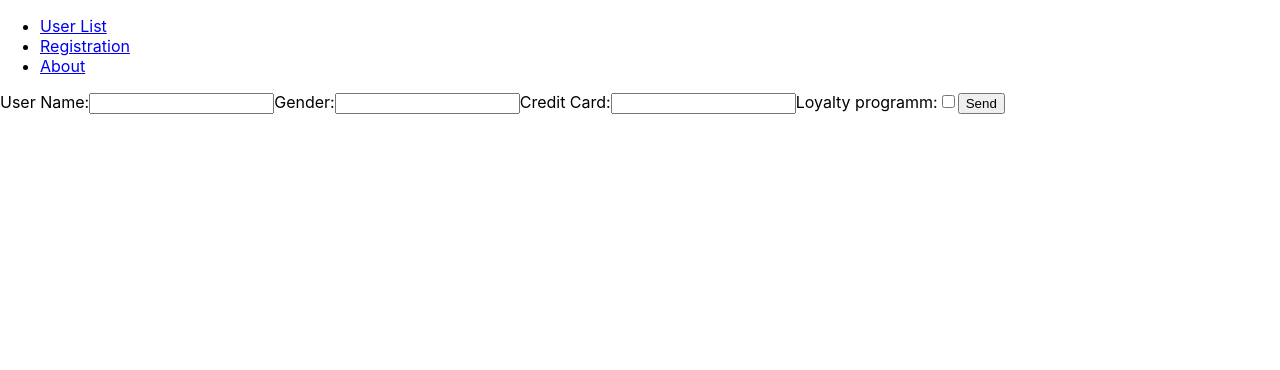
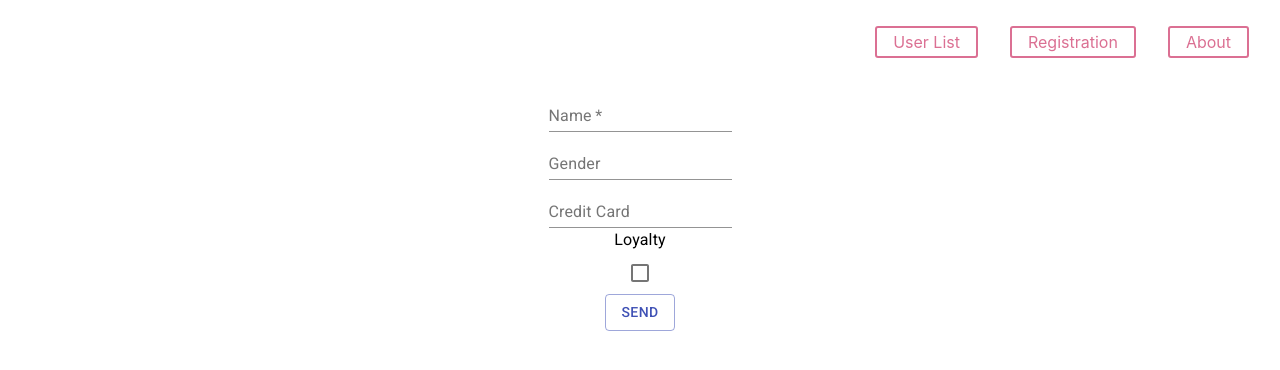
Before and after one commit to whoisbroken/Registration-React-App, a React (Create React App) app: page /registration in a window 1280 px wide. Shown: the top 370 px of the page. Built offline with nearby package versions, Linux system fonts and the light colour scheme.

Commit message:
add styles/material-ui

```diff
--- a/package.json
+++ b/package.json
@@ -7,6 +7,7 @@
     "@testing-library/jest-dom": "^5.11.5",
     "@testing-library/react": "^11.1.1",
     "@testing-library/user-event": "^12.2.0",
+    "node-sass": "^4.14.1",
     "react": "^17.0.1",
     "react-addons-css-transition-group": "^15.6.2",
     "react-dom": "^17.0.1",
--- a/src/components/App/App.jsx
+++ b/src/components/App/App.jsx
@@ -6,7 +6,7 @@ import {
   Route,
   Redirect,
 } from "react-router-dom";
-import "./App.css";
+import "./App.scss";
 
 import Navigation from "../Navigation/Navigation";
 import UserList from "../UserList/UserList";
--- a/src/components/Navigation/Navigation.jsx
+++ b/src/components/Navigation/Navigation.jsx
@@ -1,16 +1,20 @@
 import React from 'react';
-import { NavLink } from 'react-router-dom'
+import { NavLink } from 'react-router-dom';
+import "./Navigation.scss";
+
+
 
 const Navigation = () => {
+
   return (
-    <ul>
-      <li>
+    <ul className="Nav-List">
+      <li className="Nav-Item">
         <NavLink to="/user-list">User List</NavLink>
       </li>
-      <li>
+      <li className="Nav-Item">
         <NavLink to="/registration">Registration</NavLink>
       </li>
-      <li>
+      <li className="Nav-Item">
         <NavLink to="/about">About</NavLink>
       </li>
     </ul>
--- /dev/null
+++ b/src/components/Navigation/Navigation.scss
@@ -0,0 +1,33 @@
+.Nav-List {
+  display: flex;
+  align-items: center;
+  justify-content: flex-end;
+  padding: 10px 15px;
+}
+
+.Nav-Item {
+  color: palevioletred;
+  font-size: 1em;
+  margin: 1em;
+  padding: 0.25em 1em;
+  border: 2px solid palevioletred;
+  border-radius: 3px;
+  transition: .2s all ease;
+}
+
+.Nav-Item:hover{
+  color: #fff;
+  background-color: palevioletred;
+}
+
+@media (max-width: 600px) {
+  .Nav-List {
+    justify-content: center;
+  }
+}
+
+@media (max-width: 430px) {
+  .Nav-List {
+    flex-direction: column;
+  }
+}
--- a/src/components/Registration/Registration.jsx
+++ b/src/components/Registration/Registration.jsx
@@ -1,4 +1,9 @@
 import React, { Component } from 'react';
+import "./Registration.scss";
+import {Button,
+Checkbox,
+TextField,
+FormControlLabel} from '@material-ui/core';
 
 const userData = {
   userName: "",
@@ -28,61 +33,68 @@ class Registration extends Component {
   }
 
   handleSubmit = () => {
-    this.props.addUser(this.state);
-    this.setState(userData);
+    this.state.userName ? this.props.addUser(this.state) : this.setState(userData);
+    console.log(this.state)
   }
-
 
   render() {
     return (
       <>
-        <div>
-          <label>
-            User Name:
-            <input
+        <div className="Registration">
+          <TextField
+            required
+            className="Registration_Input"
             type="text"
             name="userName"
             value={this.state.userName}
-              onChange={this.handleChange} />
-          </label>
-          <label>
-            Gender:
-            <input
+            onChange={this.handleChange}
+            label="Name" />
+          <TextField
+            className="Registration_Input"
             type="text"
             name="userGender"
             value={this.state.userGender}
             onChange={this.handleChange}
+            label="Gender"
           />
-          </label>
-          <label>
-            Credit Card:
-            <input
+          <TextField
+            className="Registration_Input"
             type="text"
             name="userCreditCard"
             value={this.state.userCreditCard}
             onChange={this.handleChange}
+            label="Credit Card"
           />
-          </label>
-          <label>
-            Loyalty programm:
-            <input
+          <FormControlLabel
+            value="top"
+            control={<Checkbox
+              className="Registration_Input"
               type="checkbox"
               name="withLoyalty"
               value={this.state.withLoyalty}
-              onChange={this.handleChange} />
-          </label>
+              onChange={this.handleChange}
+              color="primary"
+              inputProps={{ 'aria-label': 'secondary checkbox' }} />}
+            label="Loyalty"
+            labelPlacement="top"
+          />
           {this.state.withLoyalty ?
-            <label>
-              Coupon:
-              <input
+            <TextField
+              className="Registration_Input"
               type="text"
               name="userCoupon"
               value={this.state.userCoupon}
               onChange={this.handleChange}
-              />
-            </label> : null }
+              label="Loyalty"
+            /> : null}
 
-          <button onClick={this.handleSubmit}>Send</button>
+          <Button
+            className="Registration_Btn"
+            onClick={this.handleSubmit}
+            variant="outlined"
+            size="medium"
+            color="primary"
+          >Send</Button>
         </div>
       </>
     );
--- /dev/null
+++ b/src/components/Registration/Registration.scss
@@ -0,0 +1,6 @@
+.Registration {
+  display: flex;
+  flex-direction: column;
+  justify-content: center;
+  align-items: center;
+}
--- a/src/components/UserList/UserList.jsx
+++ b/src/components/UserList/UserList.jsx
@@ -1,17 +1,21 @@
 import React from 'react';
+import "./UserList.scss";
 
 const UserList = ({ users }) => {
   return (
-      <ul>
+    <ul className="User_List">
       {users.map((user, idx) => {
         return (
-          <li key={idx + user.userName}>
-            <p>{user.userName}</p>
-            <p>{user.userGender}</p>
-            <p>{user.userCreditCard}</p>
-            <p>{user.withLoyalty}</p>
-            <p>{user.userCoupon}</p>
-            <p>{user.dataAdded}</p>
+          <li className="User_Item" key={idx + user.userName}>
+            <h3 className="User_Title">User {idx + 1}</h3>
+            <p className="User_Text">Name: {user.userName}</p>
+            <p className="User_Text">Gender: {user.userGender}</p>
+            <p className="User_Text">Credit card: {user.userCreditCard}</p>
+            {user.withLoyalty ?
+              <p className="User_Text">Loyalty: yes</p> : null}
+            {user.userCoupon ?
+              <p className="User_Text">Coupon: {user.userCoupon}</p> : null}
+            <p className="User_Text">date added: {user.dateAdded.toString().slice(4, 24)}</p>
           </li>
         )
       })}
--- /dev/null
+++ b/src/components/UserList/UserList.scss
@@ -0,0 +1,49 @@
+.User {
+  &_List {
+    display: flex;
+    justify-content: space-evenly;
+    align-items: flex-start;
+    flex-wrap: wrap;
+  }
+
+  &_Item {
+    border: 1px solid #CDCDCD;
+    max-width: 370px;
+    padding: 20px 20px 16px;
+    margin-right: 10px;
+    margin-bottom: 30px;
+    border-radius: 3px;
+    transition: all .3s ease;
+    cursor: pointer;
+
+    &:hover {
+      box-shadow: 3px 3px 20px rgba(50, 50, 50, 0.25);
+    }
+
+    &:hover .User_Text {
+      color: #1C62CD;
+    }
+  }
+
+  &_Title {
+    font-weight: bold;
+    font-size: 23px;
+    line-height: 28px;
+    transition: all .3s ease;
+    margin-bottom: 20px;
+  }
+
+  &_Text {
+    margin-bottom: 10px;
+    font-size: 16px;
+    color: #C4C4C4;
+    line-height: 17px;
+  }
+
+}
+
+@media (max-width: 565px) {
+  .User_Item {
+    margin-right: 0;
+  }
+}
--- a/src/index.css
+++ b/src/index.css
@@ -11,3 +11,27 @@ code {
   font-family: source-code-pro, Menlo, Monaco, Consolas, 'Courier New',
     monospace;
 }
+
+ul,
+li {
+  padding: 0;
+  margin: 0;
+  list-style-type: none;
+  color: inherit;
+}
+
+a {
+  text-decoration: none;
+  color: inherit;
+}
+
+h1,
+h2,
+h3,
+h4,
+h5,
+h6,
+p {
+  margin: 0;
+  padding: 0;
+}
```
Also changed, not shown: src/components/App/App.scss (renamed from src/components/App/App.css), 1 other file (tests, documents, lock files or other folders). Lines whose indentation alone changed are shown as unchanged.
